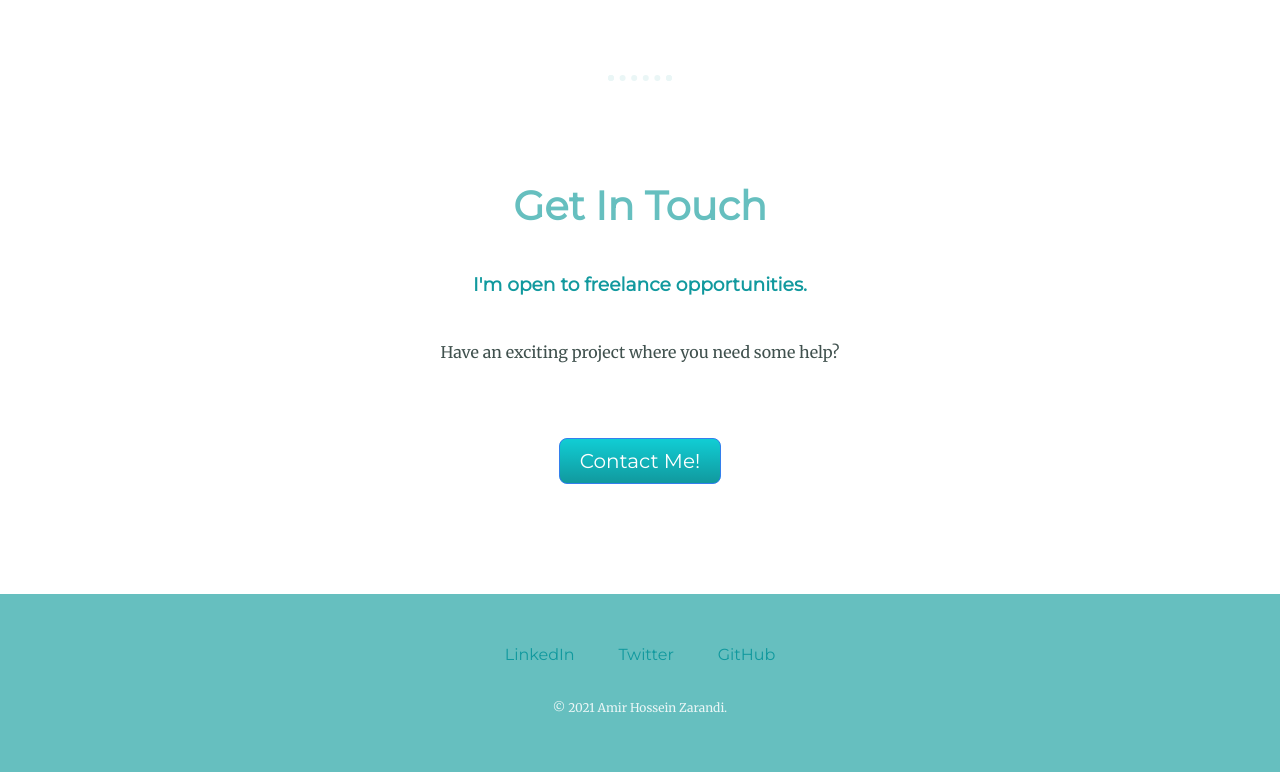
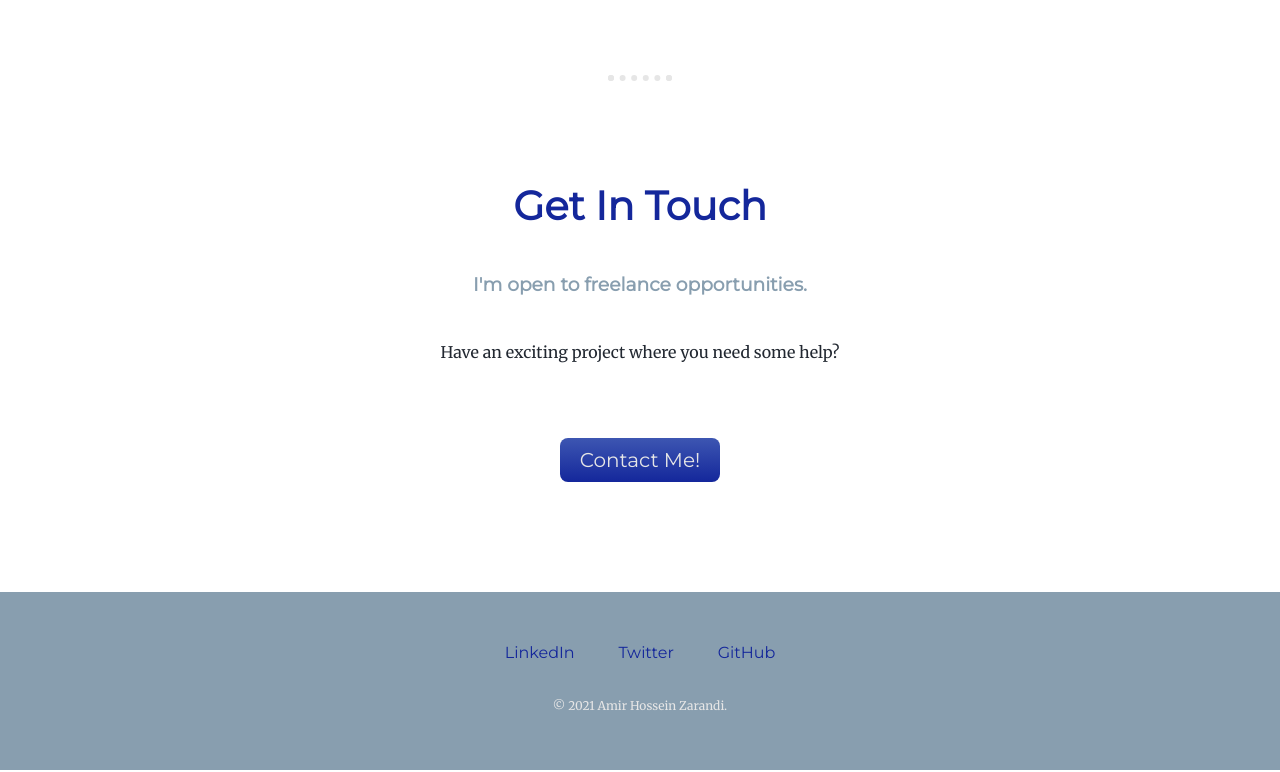
Before and after one commit to amirzarandi/my-site, a plain HTML site: page index.html in a window 1280 px wide. Shown: the part 2091-2863 px from the top of the page. Drawn offline with Linux system fonts and the light colour scheme.

Commit message:
beta 1.2
various improvements

```diff
--- a/css/styles.css
+++ b/css/styles.css
@@ -2,31 +2,31 @@ body {
   margin: 0;
   text-align: center;
   font-family: 'Merriweather', serif;
-  color: #40514E;
+  color: #222831;
 }
 
 h1 {
   margin: 50px auto 0;
   font-family: 'Sacramento', cursive;
   font-size: 5.625rem;
-  color: #66BFBF;
+  color: #14279B;
 }
 
 h2 {
   font-family: 'Montserrat', sans-serif;
   font-size: 2.5rem;
-  color: #66BFBF;
+  color: #14279B;
   padding-bottom: 10px;
 }
 
 h3 {
   font-family: 'Montserrat', sans-serif;
+  color: #889EAF;
   max-height: 2em;
-  color: #11999E;
 }
 
 hr {
-  border: dotted #EAF6F6 6px;
+  border: dotted #E6E6E6 6px;
   border-bottom: none;
   width: 4%;
   margin: 100px auto;
@@ -37,29 +37,29 @@ p {
 }
 
 a {
-  color: #11999E;
+  color: #14279B;
   text-decoration: none;
   font-family: 'Montserrat', sans-serif;
   margin: 10px 20px;
 }
 
 a:hover {
-  color: #EAF6F6;
+  color: #E6E6E6;
 
 }
 
 .top-container {
-  background-color: #E4F9F5;
+  background-color: #E8F6EF;
   position: relative;
   padding-top: 100px;
 }
 
 .middle-container {
-  margin: 100px 0;
+  padding: 100px 0 100px;
 }
 
 .bottom-container {
-  background-color: #66BFBF;
+  background-color: #889EAF;
   padding: 50px 0 20px;
 }
 
@@ -126,20 +126,21 @@ a:hover {
 }
 
 .btn {
-  background: #11CDD4;
-  background-image: -webkit-linear-gradient(top, #11CDD4, #11999E);
-  background-image: -moz-linear-gradient(top, #11CDD4, #11999E);
-  background-image: -ms-linear-gradient(top, #11CDD4, #11999E);
-  background-image: -o-linear-gradient(top, #11CDD4, #11999E);
-  background-image: -webkit-gradient(to bottom, #11CDD4, #11999E);
+   background: #3D56B2;
+   background-image: -webkit-linear-gradient(top, #3D56B2, #14279B);
+   background-image: -moz-linear-gradient(top, #3D56B2, #14279B);
+   background-image: -ms-linear-gradient(top, #3D56B2, #14279B);
+   background-image: -o-linear-gradient(top, #3D56B2, #14279B);
+   background-image: -webkit-gradient(to bottom, #3D56B2, #14279B);
    -webkit-border-radius: 8px;
    -moz-border-radius: 8px;
    border-radius: 8px;
-  color: #FFFFFF;
+   color: #E6E6E6;
    font-family: 'Montserrat', sans-serif;
    font-size: 20px;
-  padding: 10px 20px 10px 20px;
-  border: solid #337FED 1px;
+   font-weight: 100;
+   padding: 10px 20px 10px;
+   border: solid #14279B 0;
    text-decoration: none;
    display: inline-block;
    cursor: pointer;
@@ -147,13 +148,13 @@ a:hover {
 }
 
 .btn:hover {
-  border: solid #337FED 1px;
-  background: #30E3CB;
-  background-image: -webkit-linear-gradient(top, #30E3CB, #2BC4AD);
-  background-image: -moz-linear-gradient(top, #30E3CB, #2BC4AD);
-  background-image: -ms-linear-gradient(top, #30E3CB, #2BC4AD);
-  background-image: -o-linear-gradient(top, #30E3CB, #2BC4AD);
-  background-image: -webkit-gradient(to bottom, #30E3CB, #2BC4AD);
+   border: solid #14279B 0;
+   background: #5C7AEA;
+   background-image: -webkit-linear-gradient(top, #5C7AEA, #3D56B2);
+   background-image: -moz-linear-gradient(top, #5C7AEA, #3D56B2);
+   background-image: -ms-linear-gradient(top, #5C7AEA, #3D56B2);
+   background-image: -o-linear-gradient(top, #5C7AEA, #3D56B2);
+   background-image: -webkit-gradient(to bottom, #5C7AEA, #3D56B2);
    -webkit-border-radius: 8px;
    -moz-border-radius: 8px;
    border-radius: 8px;
@@ -161,7 +162,7 @@ a:hover {
 }
 
 .copyright {
-  color: #EAF6F6;
+  color: #E6E6E6;
   font-size: 0.75rem;
   max-height: 2em;
   padding: 20px 0;
```
Lines whose indentation alone changed are shown as unchanged.
